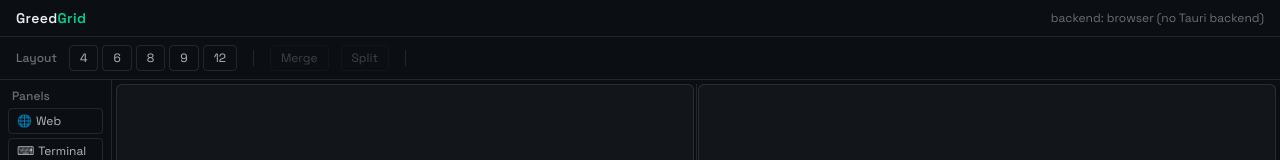
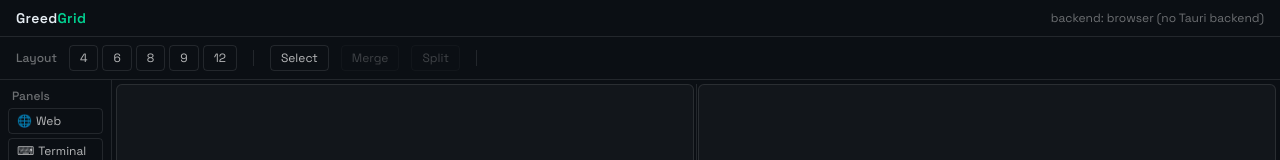
Before and after one commit to rafaeltech555/GreedGrid, a React (Vite) app: page / in a window 1280 px wide. Shown: the top 160 px of the page. Built offline with nearby package versions, Linux system fonts and the light colour scheme.

Commit message:
feat(toolbar): Select mode toggle button + Esc to exit

```diff
--- a/src/components/Toolbar.tsx
+++ b/src/components/Toolbar.tsx
@@ -1,4 +1,4 @@
-import { useState } from "react";
+import { useEffect, useState } from "react";
 import {
   selectionMergeable,
   selectionSplittable,
@@ -29,11 +29,23 @@ export function Toolbar() {
   const mergeSelected = useLayoutStore((s) => s.mergeSelected);
   const splitSelected = useLayoutStore((s) => s.splitSelected);
   const clearSelection = useLayoutStore((s) => s.clearSelection);
+  const selectMode = useLayoutStore((s) => s.selectMode);
+  const toggleSelectMode = useLayoutStore((s) => s.toggleSelectMode);
+  const setSelectMode = useLayoutStore((s) => s.setSelectMode);
   const selectedCount = useLayoutStore((s) => s.selectedIds.length);
   const canMerge = useLayoutStore(selectionMergeable);
   const canSplit = useLayoutStore(selectionSplittable);
 
   const [pendingPreset, setPendingPreset] = useState<PendingPreset>(null);
+
+  useEffect(() => {
+    if (!selectMode) return;
+    const onKey = (e: KeyboardEvent) => {
+      if (e.key === "Escape") setSelectMode(false);
+    };
+    document.addEventListener("keydown", onKey);
+    return () => document.removeEventListener("keydown", onKey);
+  }, [selectMode, setSelectMode]);
 
   function handlePresetClick(count: PresetCount) {
     const { layout: next, dropped } = remapToPreset(layout, count);
@@ -60,6 +72,18 @@ export function Toolbar() {
       </div>
 
       <div className="mx-1 h-4 w-px bg-white/10" />
+
+      <button
+        onClick={toggleSelectMode}
+        aria-pressed={selectMode}
+        className={`rounded border px-2.5 py-1 text-xs ${
+          selectMode
+            ? "border-emerald-400 bg-emerald-400/10 text-emerald-300"
+            : "border-white/10 text-white/70 hover:border-emerald-400/50 hover:text-white"
+        }`}
+      >
+        Select
+      </button>
 
       <button
         onClick={mergeSelected}
```
Also changed, not shown: 1 other file (tests, documents, lock files or other folders).
